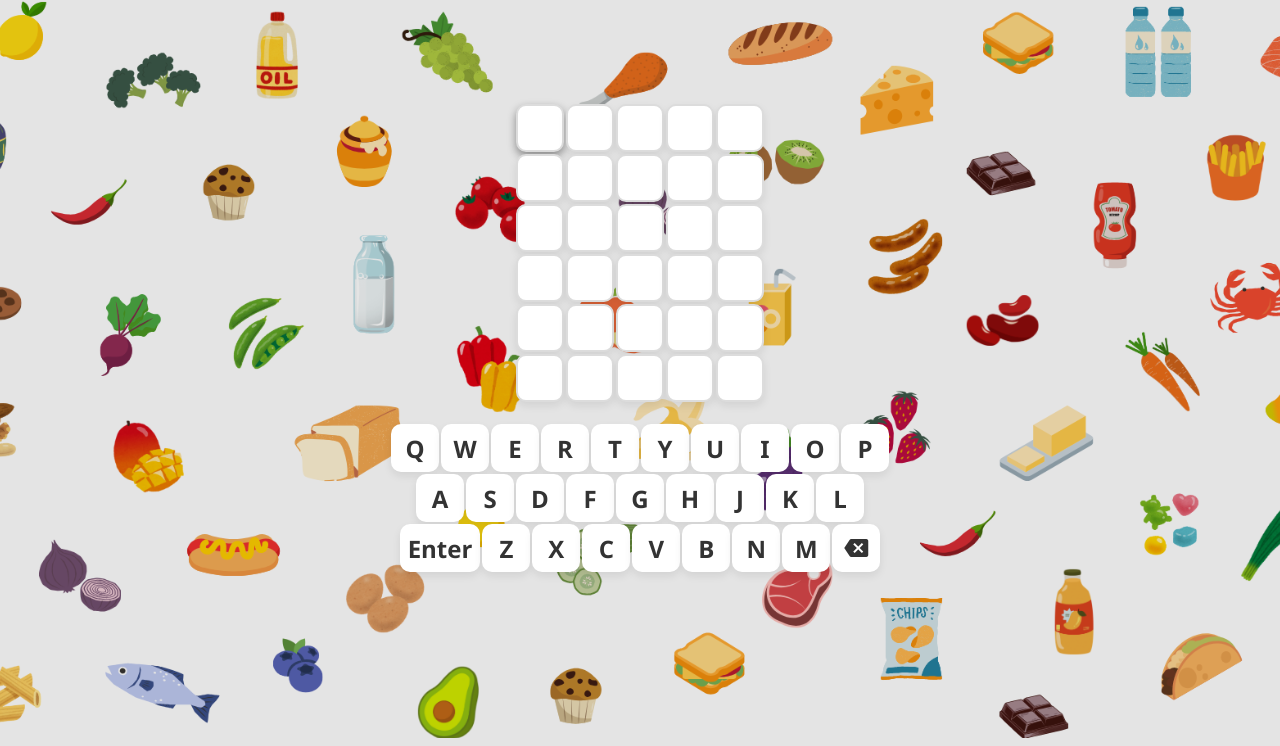
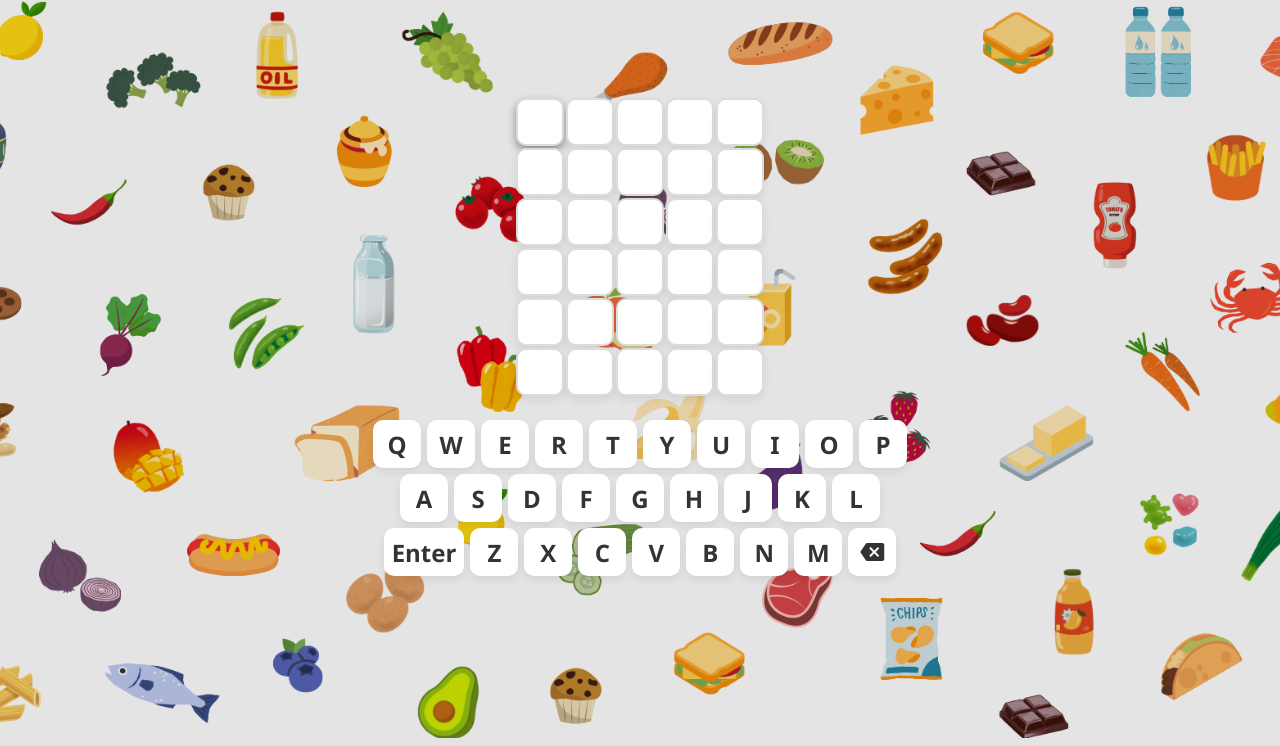
Before and after one commit to rheaphillips/guess-the-food, a website with bundled scripts: page game.html in a window 1280 px wide. Shown: the part 70-816 px from the top of the page. Built offline with nearby package versions, Linux system fonts and the light colour scheme; no server answers.

Commit message:
Increase margin of keyboard keys for aesthetics

```diff
--- a/style.css
+++ b/style.css
@@ -258,6 +258,7 @@ nav {
   min-width: 2rem;
   height: 2rem;
   padding: 0.5rem;
+  margin: 3px;
   border: none;
 }
 
```
